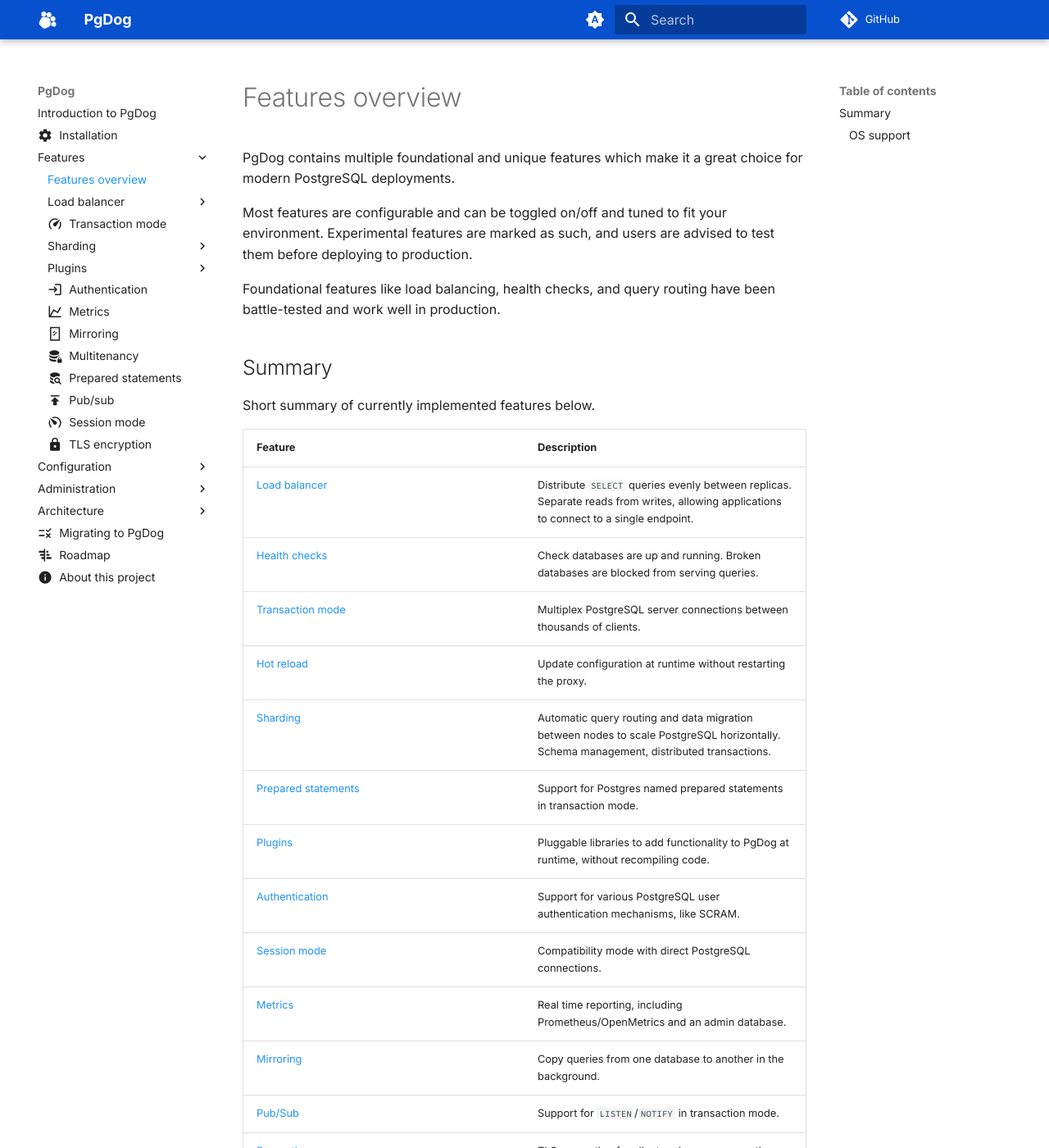
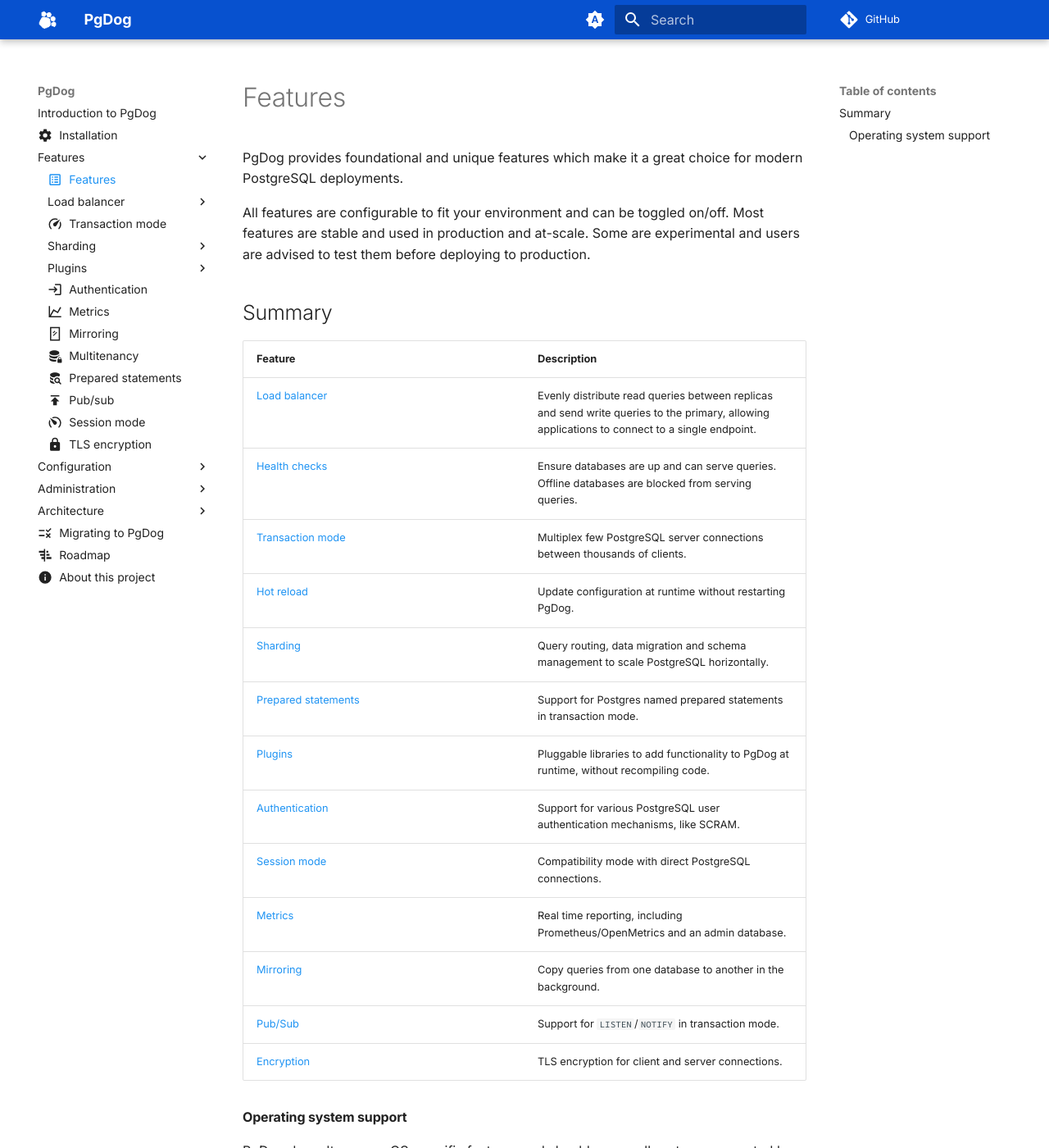
Before and after one commit to pgdogdev/docs, an MkDocs documentation site: the page built from docs/features/index.md, in a window 1280 px wide and 1400 px high. Shown: the whole window at 82% size. Built offline with MkDocs 1.6.1 and Material for MkDocs 9.7.7, drawn with Linux system fonts in a browser that asks for light colours; comment, search, counter and statistics services are not loaded; some of the changed text lies outside the part shown.

Commit message:
retouch lb

```diff
--- a/docs/features/index.md
+++ b/docs/features/index.md
@@ -1,25 +1,22 @@
+---
+icon: material/list-box-outline
+---
+# Features
 
-# Features overview
-
-PgDog contains multiple foundational and unique features which make it a great choice
+PgDog provides foundational and unique features which make it a great choice
 for modern PostgreSQL deployments.
 
-Most features are configurable and can be toggled on/off and tuned to fit your environment. Experimental features are marked
-as such, and users are advised to test them before deploying to production.
-
-Foundational features like load balancing, health checks, and query routing have been battle-tested and work well in production.
+All features are configurable to fit your environment and can be toggled on/off. Most features are stable and used in production and at-scale. Some are experimental and users are advised to test them before deploying to production.
 
 ## Summary
 
-Short summary of currently implemented features below.
-
 | Feature | Description |
 |---------|-------------|
-| [Load balancer](load-balancer/index.md) | Distribute `SELECT` queries evenly between replicas. Separate reads from writes, allowing applications to connect to a single endpoint. |
-| [Health checks](load-balancer/healthchecks.md) | Check databases are up and running. Broken databases are blocked from serving queries. |
-| [Transaction mode](transaction-mode.md) | Multiplex PostgreSQL server connections between thousands of clients. |
-| [Hot reload](../configuration/index.md) | Update configuration at runtime without restarting the proxy. |
-| [Sharding](sharding/index.md) | Automatic query routing and data migration between nodes to scale PostgreSQL horizontally. Schema management, distributed transactions. |
+| [Load balancer](load-balancer/index.md) | Evenly distribute read queries between replicas and send write queries to the primary, allowing applications to connect to a single endpoint. |
+| [Health checks](load-balancer/healthchecks.md) | Ensure databases are up and can serve queries. Offline databases are blocked from serving queries. |
+| [Transaction mode](transaction-mode.md) | Multiplex few PostgreSQL server connections between thousands of clients. |
+| [Hot reload](../configuration/index.md) | Update configuration at runtime without restarting PgDog. |
+| [Sharding](sharding/index.md) | Query routing, data migration and schema management to scale PostgreSQL horizontally. |
 | [Prepared statements](prepared-statements.md) | Support for Postgres named prepared statements in transaction mode. |
 | [Plugins](plugins/index.md) | Pluggable libraries to add functionality to PgDog at runtime, without recompiling code. |
 | [Authentication](authentication.md) | Support for various PostgreSQL user authentication mechanisms, like SCRAM. |
@@ -29,6 +26,8 @@
 | [Pub/Sub](pub_sub.md) | Support for `LISTEN`/`NOTIFY` in transaction mode. |
 | [Encryption](tls.md) | TLS encryption for client and server connections. |
 
-### OS support
+#### Operating system support
 
 PgDog doesn't use any OS-specific features and should run on all systems supported by the Rust compiler, e.g. Linux (x86 and ARM64), Mac OS, and Windows.
+
+We recommend you run PgDog on Linux. A [Docker image](https://github.com/pgdogdev/pgdog/pkgs/container/pgdog) is available in our repository.
```
Also changed, not shown: docs/features/load-balancer/index.md (+95 -57 lines), docs/installation.md (+14 -15 lines), docs/images/replicas.png.
